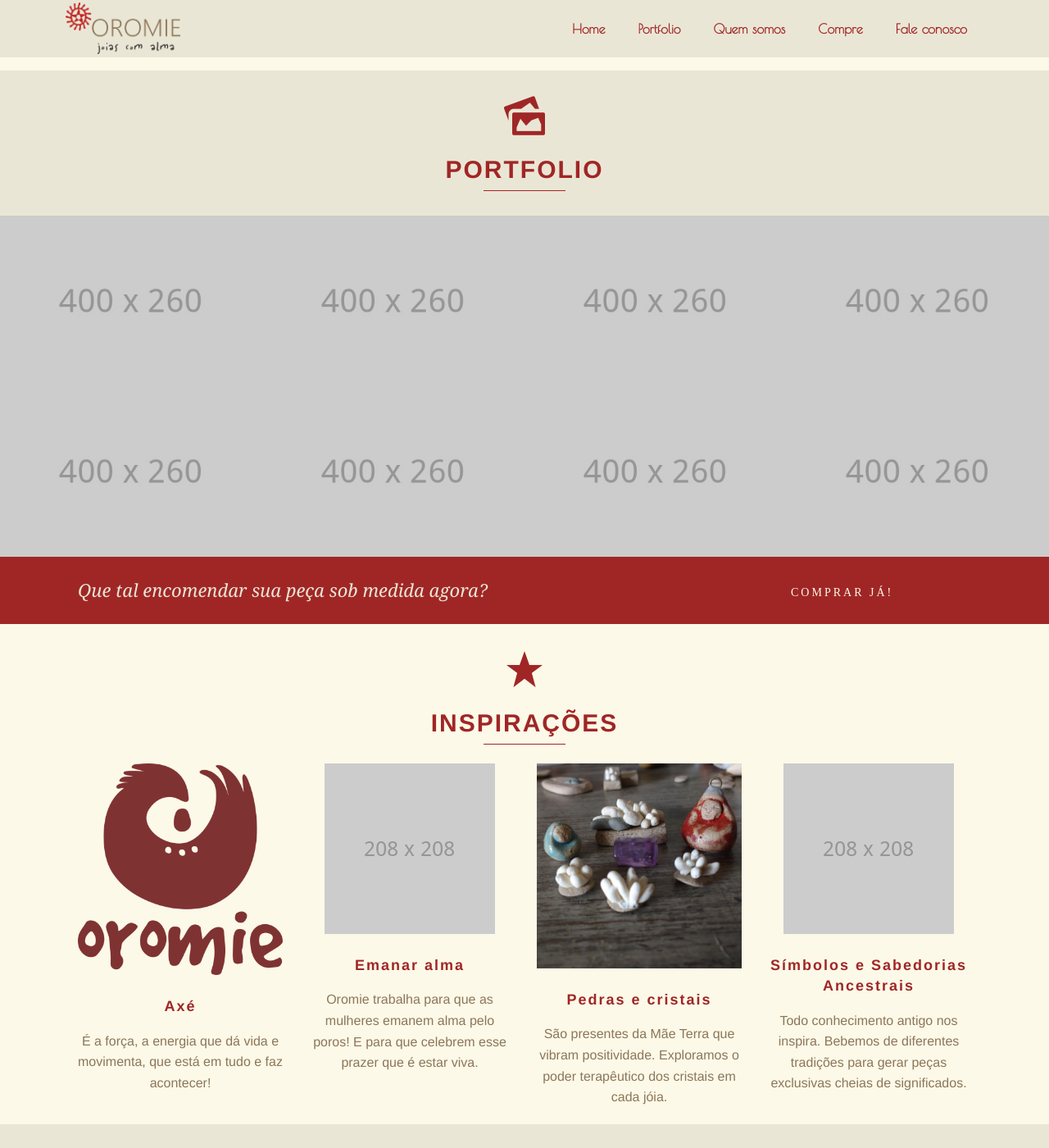
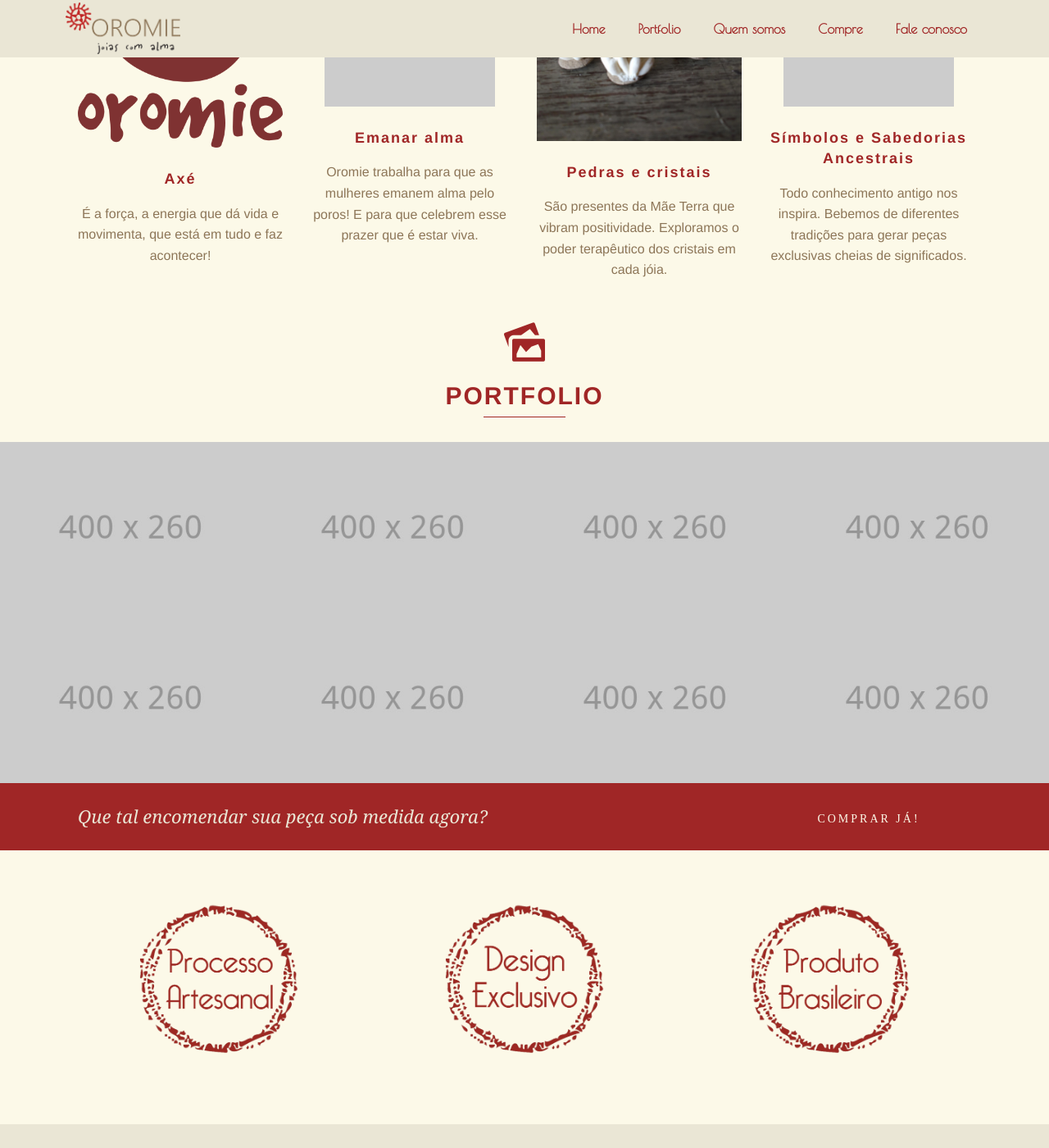
Before and after one commit to Oromie/oromiedevel.github.io, a Jekyll site: the page built from index.html, in a window 1280 px wide and 1400 px high, scrolled down 768 px. Shown: the whole window at 82% size. Built offline with Jekyll 4.4.1, drawn with Linux system fonts in a browser that asks for light colours; some of the changed lines change nothing that is shown.

Commit message:
Nova organizacao requisitada

```diff
--- a/index.html
+++ b/index.html
@@ -8,14 +8,14 @@ section_id: home
 <!--a name="home" style="position: relative; top: -88px;"></a-->
 {% include slider.html %}
 
-{% include whys.html %}
+<!--a name="inspiracoes" style="position: relative; top: -88px;"></a-->
+{% include inspiracoes.html %}
 
 {% include portfolio.html %}
 
 {% include compreja.html %}
 
-<!--a name="inspiracoes" style="position: relative; top: -88px;"></a-->
-{% include inspiracoes.html %}
+{% include whys.html %}
 
 <!--
 {% include milestones.html %}
```
